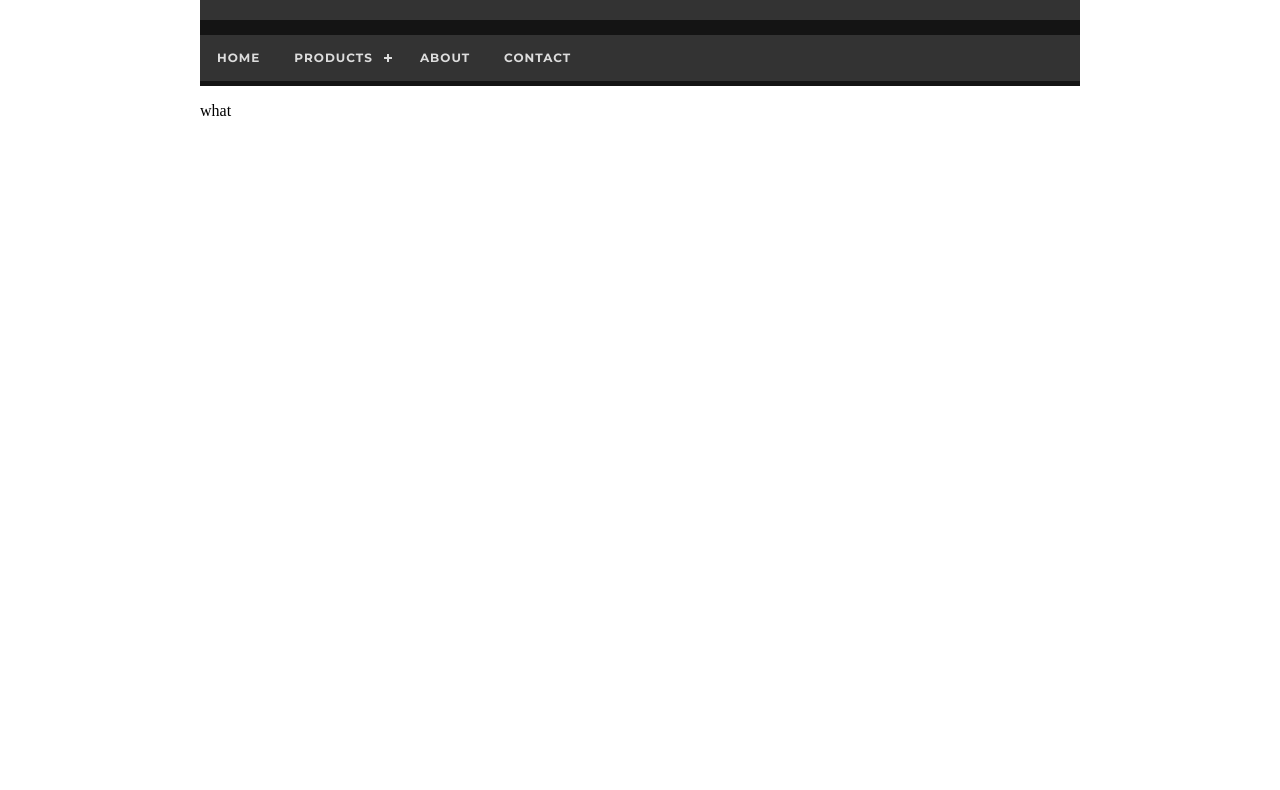
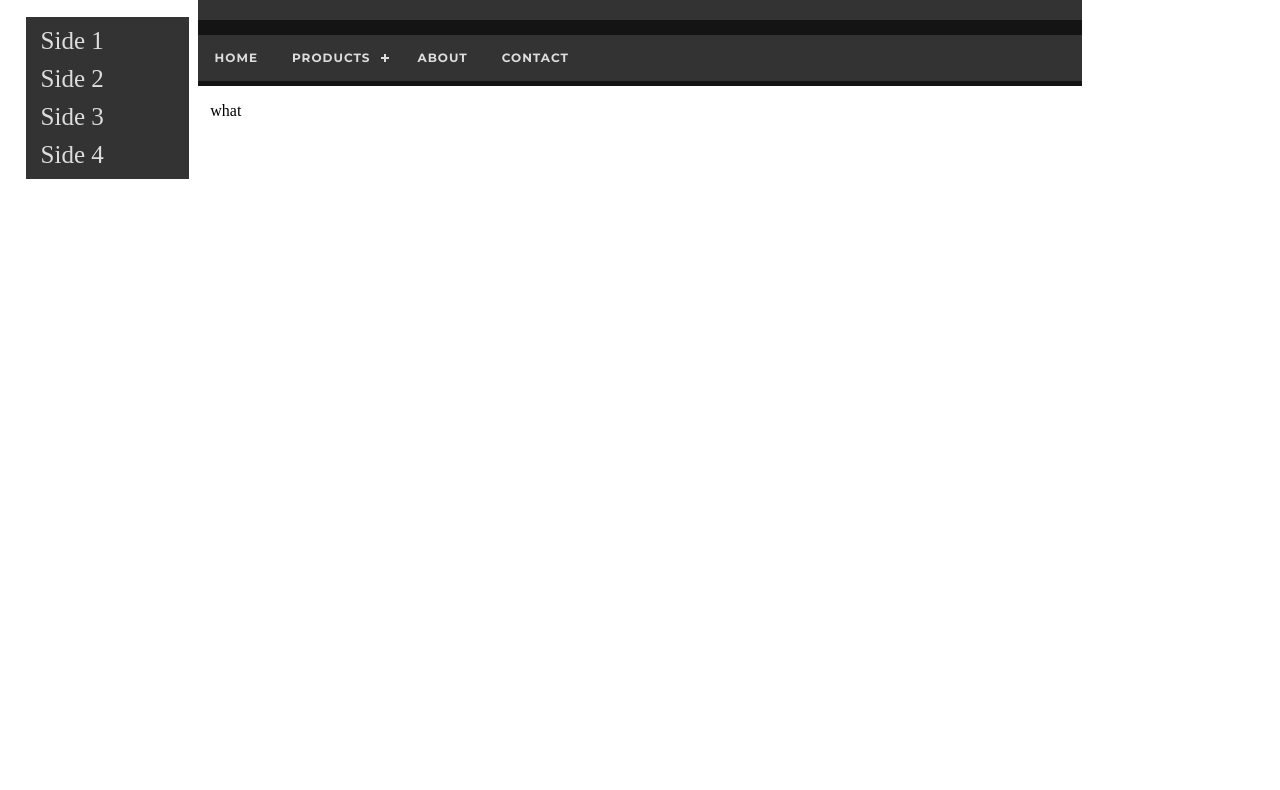
Before and after one commit to JGrilloDev/Website, a plain HTML site: page Home.html in a window 1280 px wide. Shown: the part 183-973 px from the top of the page. Drawn offline with nearby package versions, Linux system fonts and the light colour scheme.

Commit message:
Side Bar p much done, Styling for content P much done too, woo!

```diff
--- a/Home.html
+++ b/Home.html
@@ -9,10 +9,11 @@
    <script src="script.js"></script>
    <title>Josh Grillo Dev Site</title>
 </head>
-<body class="content">
-
+<body>
+<div class="titleContent">
 <div class="titleBar">Hmmmmmmb, yes, is the me, Four Cheese Tortellini!</div>
 
+<!--#region Menu Drop Down Bar + Dividers-->
 <div class='myMenuBar'>
 <div class="titleDivider"></div>
 <div id='cssmenu'>
@@ -40,12 +41,26 @@
 </div>
 <div class="titleDivider"></div>
 </div>
+<!--#endregion-->
+</div> <!--end of title region-->
 
-<div style="padding-bottom: 2000px;">
+<div class="sideNav">
+   <a href = '#wah'> Side 1 </a>
+   <a href = '#'> Side 2 </a>
+   <a href = '#'> Side 3 </a>
+   <a href = '#'> Side 4 </a>
+</div>
+
+
+<div class="mainContent">
 <p>
    what
 </p>
 </div>
+<div style="padding-bottom: 2000px;"></div>
+<a name = 'wah'></a>
+<p>:)</p>
+
 
 </body>
 <html>
--- a/styles.css
+++ b/styles.css
@@ -1,5 +1,7 @@
 @import url(http://fonts.googleapis.com/css?family=Montserrat:400,700);
-body.content{
+
+/*#region Title Bar Styles*/
+div.titleContent{
   padding-right: 15%;
   padding-left: 15%;
 }
@@ -24,6 +26,37 @@ div.myMenuBar{
   position: sticky;
   top: 0px;
 }
+/*#endregion*/
+
+/*#region Main Content Styles*/
+div.mainContent{
+  margin-left: 16%;
+  padding-right: 15%;
+}
+
+div.sideNav{
+  width: 12%;
+  position: fixed;
+  top: 200px;
+  left: 2%;
+  background-color: #333333;
+  overflow-wrap: normal;
+  padding: 5px;
+}
+
+div.sideNav a{
+  padding: 5px 5px 5px 10px;
+  text-decoration: none;
+  font-size: 25px;
+  color: #dddddd;
+  display: block;
+}
+
+div.sideNav a:hover{
+  color: #ffffff;
+}
+/*#endregion*/
+
 #cssmenu,
 #cssmenu ul,
 #cssmenu ul li,
@@ -209,12 +242,18 @@ div.myMenuBar{
 
 @media all and (max-width: 768px), only screen and (-webkit-min-device-pixel-ratio: 2) and (max-width: 1024px), only screen and (min--moz-device-pixel-ratio: 2) and (max-width: 1024px), only screen and (-o-min-device-pixel-ratio: 2/1) and (max-width: 1024px), only screen and (min-device-pixel-ratio: 2) and (max-width: 1024px), only screen and (min-resolution: 192dpi) and (max-width: 1024px), only screen and (min-resolution: 2dppx) and (max-width: 1024px) {
 
-  /*.content {padding-right: 0%};
-  .content {padding-left: 0%};*/
-
-  body.content{
+  div.titleContent{
     padding-right: 0%;
     padding-left: 0%;
+  }
+
+  div.mainContent{
+    padding-right: 0%;
+    margin-left: 0%;
+  }
+
+  div.sideNav{
+    visibility: collapse;
   }
 
   #cssmenu {
```
